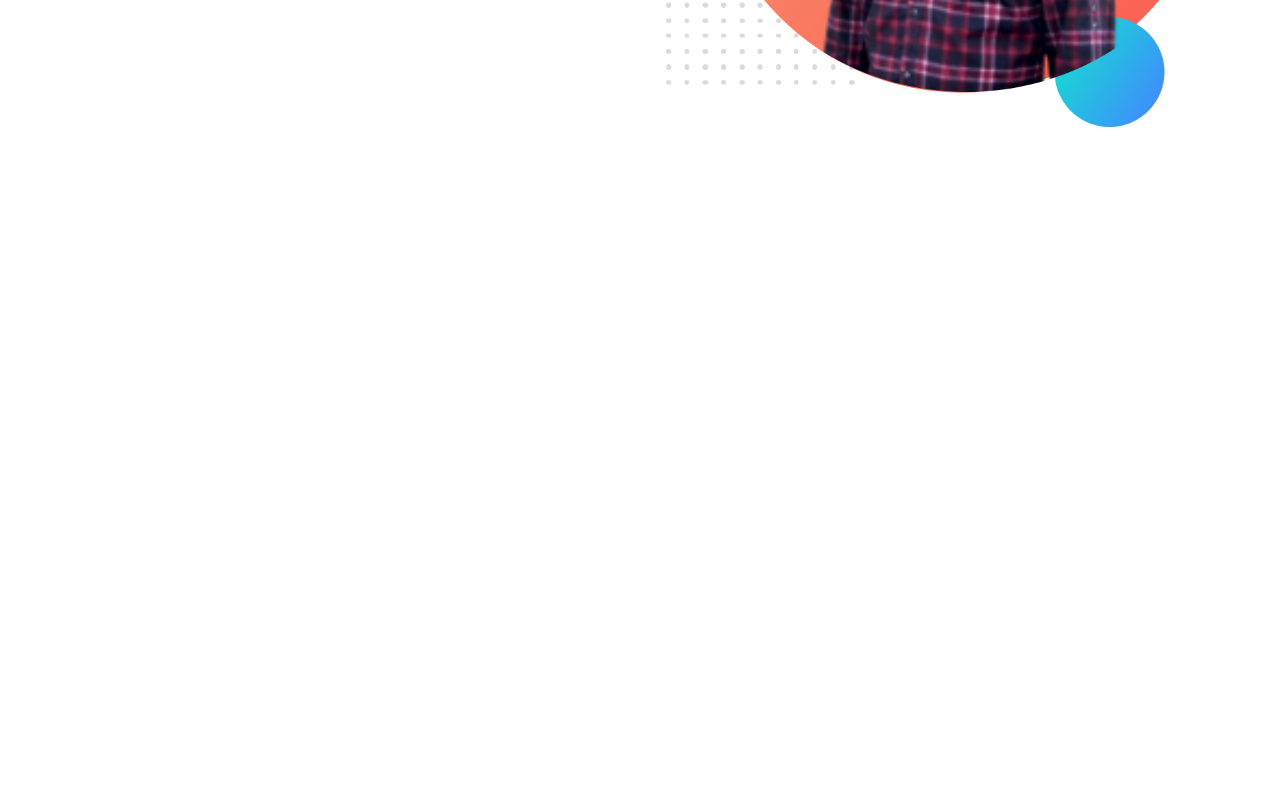
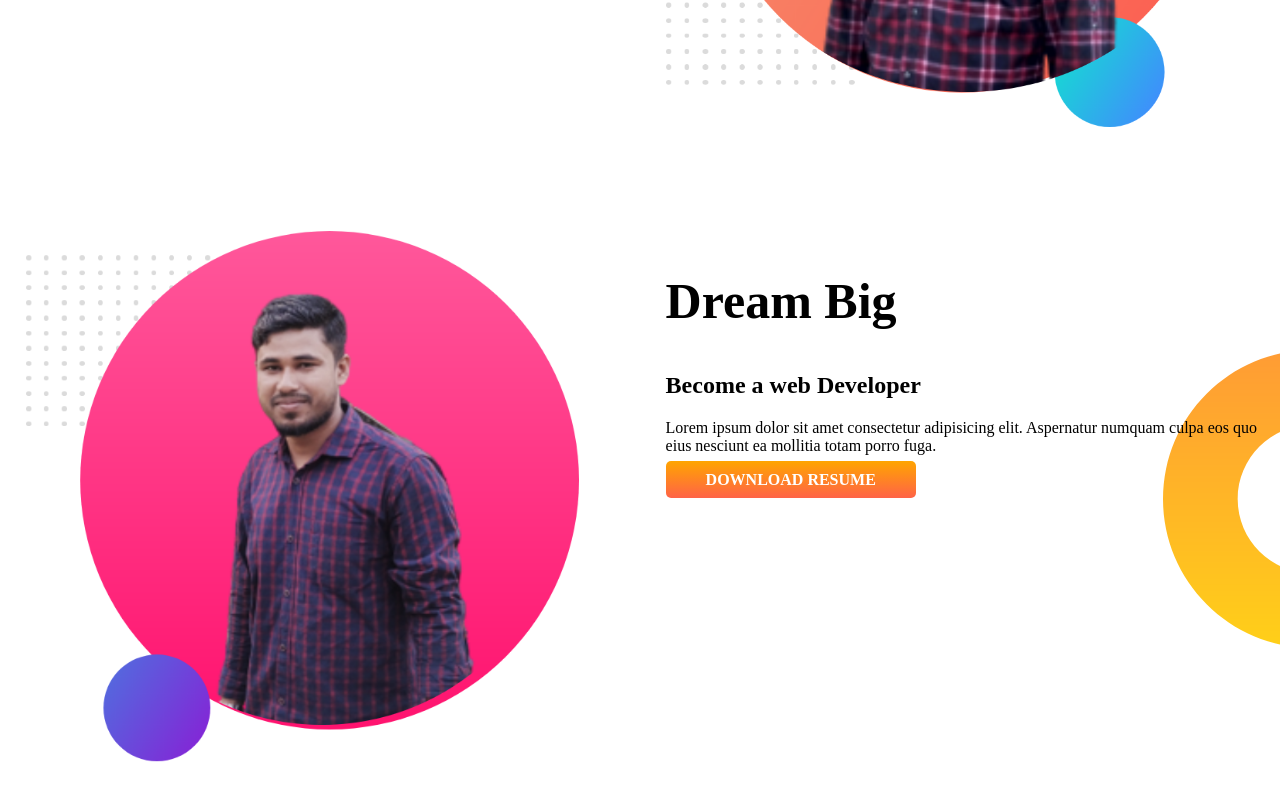
Before and after one commit to MithuIslam/dimand-portfolio, a plain HTML site: page index.html in a window 1280 px wide. Shown: the part 422-1222 px from the top of the page. Before the commit the page ends 800 px from the top, so only its background shows below. Drawn offline with Linux system fonts and the light colour scheme.

Commit message:
drem added

```diff
--- a/index.html
+++ b/index.html
@@ -21,5 +21,18 @@
     <a class="link-button" target="_blank" href="https://myaccount.google.com/?utm_source=account-marketing-page&utm_medium=go-to-account-button&pli=1">HIRE ME</a>
 </div>
 <div class="half-width"><img src="my-bg a.png" alt="" srcset=""></div></section>
+<section class="right-banner">
+    <div class="half-width"><img src="images/my-bg2.png" alt="">
+    </div>
+<div class="half-width">
+    <h1>Dream Big</h1>
+    <h2>Become a web Developer</h2>
+
+<p>Lorem ipsum dolor sit amet consectetur adipisicing elit. Aspernatur numquam culpa eos quo eius nesciunt ea mollitia
+    totam porro fuga.</p>
+    <a class="link-button" target="_blank" href="">DOWNLOAD RESUME</a></div>
+
+
+</section>
 </body>
 </html>
--- a/styel.css
+++ b/styel.css
@@ -10,6 +10,7 @@ h1{
 }
 section{
  display: flex;
+   margin-bottom: 100px;
 }
 .half-width{
     width: 50%;
@@ -32,3 +33,8 @@ section{
     background-image:url(images/top-banner.png);
     background-repeat: no-repeat;
 }
+ .right-banner{
+    background-image:url(images/dream-bg.png);
+    background-repeat: no-repeat;
+    background-position: right;
+}
```
